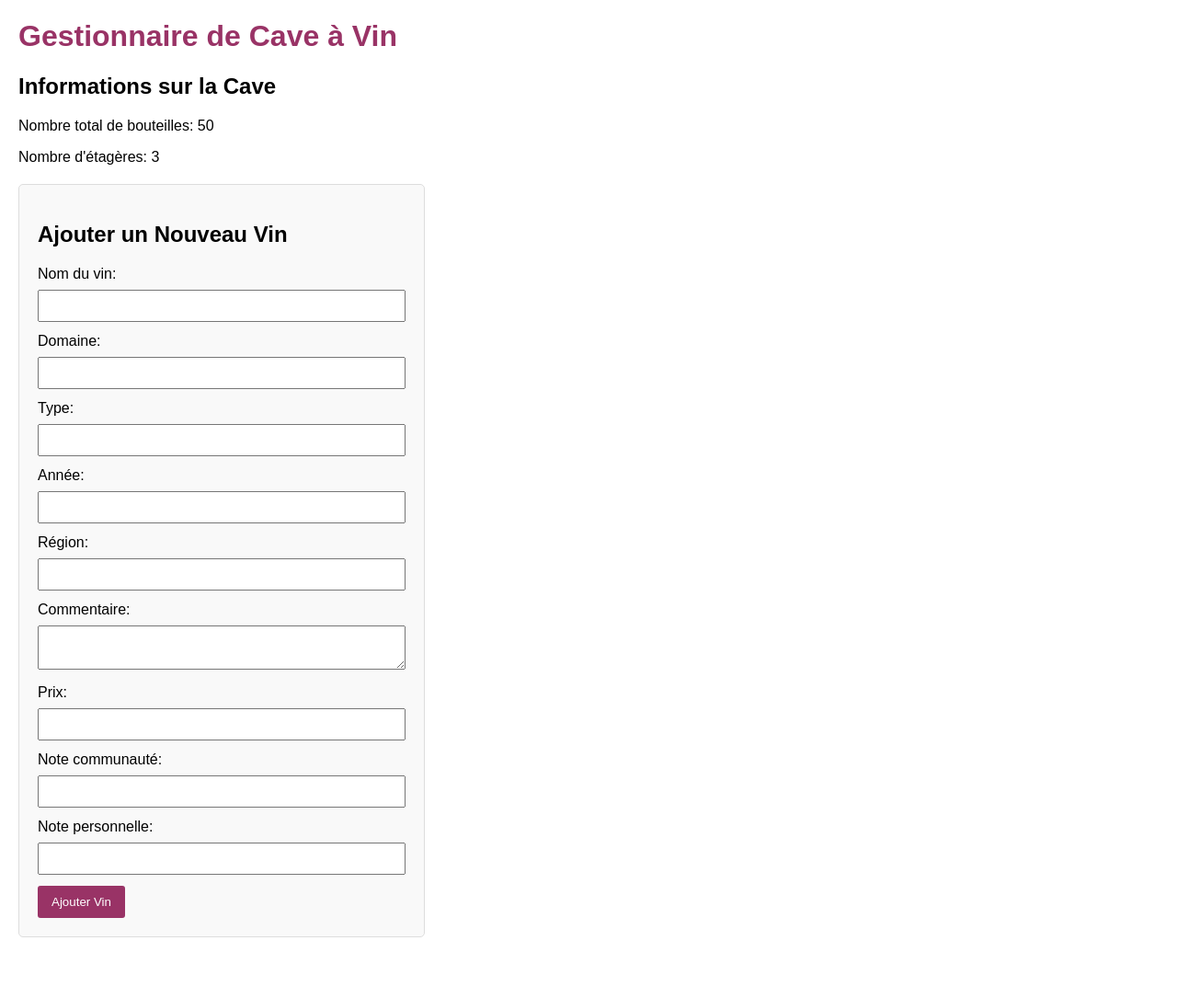
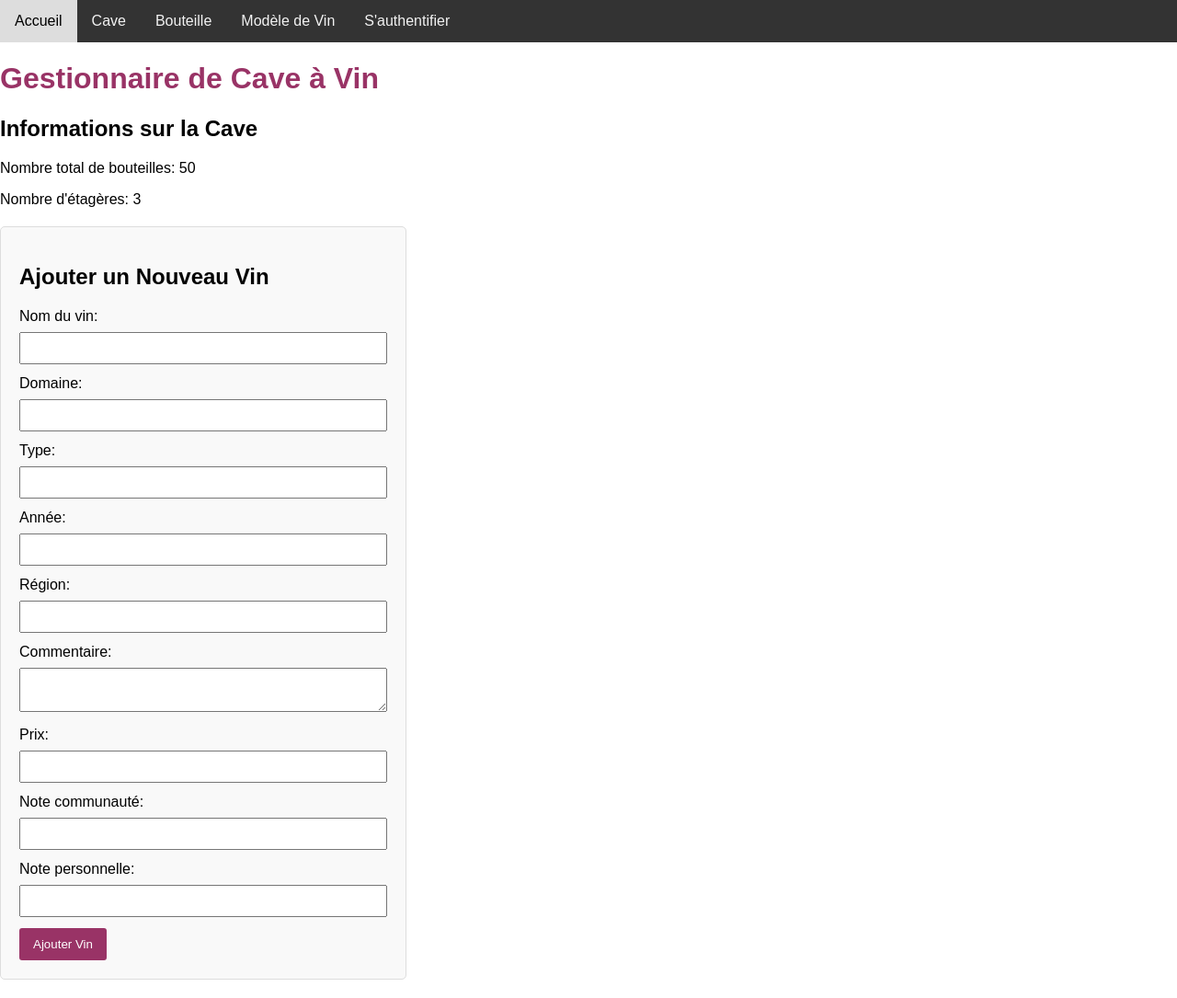
Before and after one commit to skypiaa7/etrs711_projet, a Flask app: page / in a window 1280 px wide. Shown: the whole page at 92% size. Before the commit the page ends 1019 px from the top, so only its background shows below. Run offline with Flask 3, Linux system fonts and the light colour scheme.

Commit message:
flask update

```diff
--- a/models/bouteille.py
+++ b/models/bouteille.py
@@ -1,4 +1,6 @@
 import sqlite3
+from models.etagere import Etagere
+from models.vin import Vin
 
 class Bouteille:
     def __init__(self ,nom_etagere, name, note_perso, qt_totale):
--- /dev/null
+++ b/static/style.css
@@ -0,0 +1,70 @@
+body {
+    font-family: Arial, sans-serif;
+    margin: 0px;
+}
+
+h1 {
+    color: #993366;
+}
+
+#navigation {
+    background-color: #333;
+    overflow: hidden;
+}
+
+#navigation a {
+    float: left;
+    display: block;
+    color: #f2f2f2;
+    text-align: center;
+    padding: 14px 16px;
+    margin: 0px;
+    text-decoration: none;
+}
+
+#navigation a:hover {
+    background-color: #ddd;
+    color: black;
+}
+
+#contenu {
+    margin-top: 20px;
+}
+
+h1 {
+    color: #993366;
+}
+
+#infos-cave {
+    margin-bottom: 20px;
+}
+
+#ajouter-vin-form {
+    max-width: 400px;
+    margin: 20px 0;
+    padding: 20px;
+    border: 1px solid #ddd;
+    border-radius: 5px;
+    background-color: #f9f9f9;
+}
+
+label {
+    display: block;
+    margin-bottom: 8px;
+}
+
+input, textarea {
+    width: 100%;
+    padding: 8px;
+    margin-bottom: 12px;
+    box-sizing: border-box;
+}
+
+button {
+    background-color: #993366;
+    color: #fff;
+    padding: 10px 15px;
+    border: none;
+    border-radius: 3px;
+    cursor: pointer;
+}
--- a/templates/acceuil.html
+++ b/templates/acceuil.html
@@ -4,51 +4,17 @@
     <meta charset="UTF-8">
     <meta name="viewport" content="width=device-width, initial-scale=1.0">
     <title>Gestionnaire de Cave à Vin</title>
-    <style>
-        body {
-            font-family: Arial, sans-serif;
-            margin: 20px;
-        }
-
-        h1 {
-            color: #993366;
-        }
-
-        #infos-cave {
-            margin-bottom: 20px;
-        }
-
-        #ajouter-vin-form {
-            max-width: 400px;
-            margin: 20px 0;
-            padding: 20px;
-            border: 1px solid #ddd;
-            border-radius: 5px;
-            background-color: #f9f9f9;
-        }
-
-        label {
-            display: block;
-            margin-bottom: 8px;
-        }
-
-        input, textarea {
-            width: 100%;
-            padding: 8px;
-            margin-bottom: 12px;
-            box-sizing: border-box;
-        }
-
-        button {
-            background-color: #993366;
-            color: #fff;
-            padding: 10px 15px;
-            border: none;
-            border-radius: 3px;
-            cursor: pointer;
-        }
-    </style>
+    <link rel="stylesheet" href="/static/style.css">
 </head>
+<nav>
+    <div id="navigation">
+        <a href="">Accueil</a>
+        <a href="{{ url_for('cave') }}">Cave</a>
+        <a href="{{ url_for('bouteille') }}">Bouteille</a>
+        <a href="{{ url_for('modele_vin') }}">Modèle de Vin</a>
+        <a href="{{ url_for('authentification') }}">S'authentifier</a>
+    </div>
+</nav>
 <body>
 
     <h1>Gestionnaire de Cave à Vin</h1>
```
Also changed, not shown: templates/cave.html (added, +14 -0 lines).
